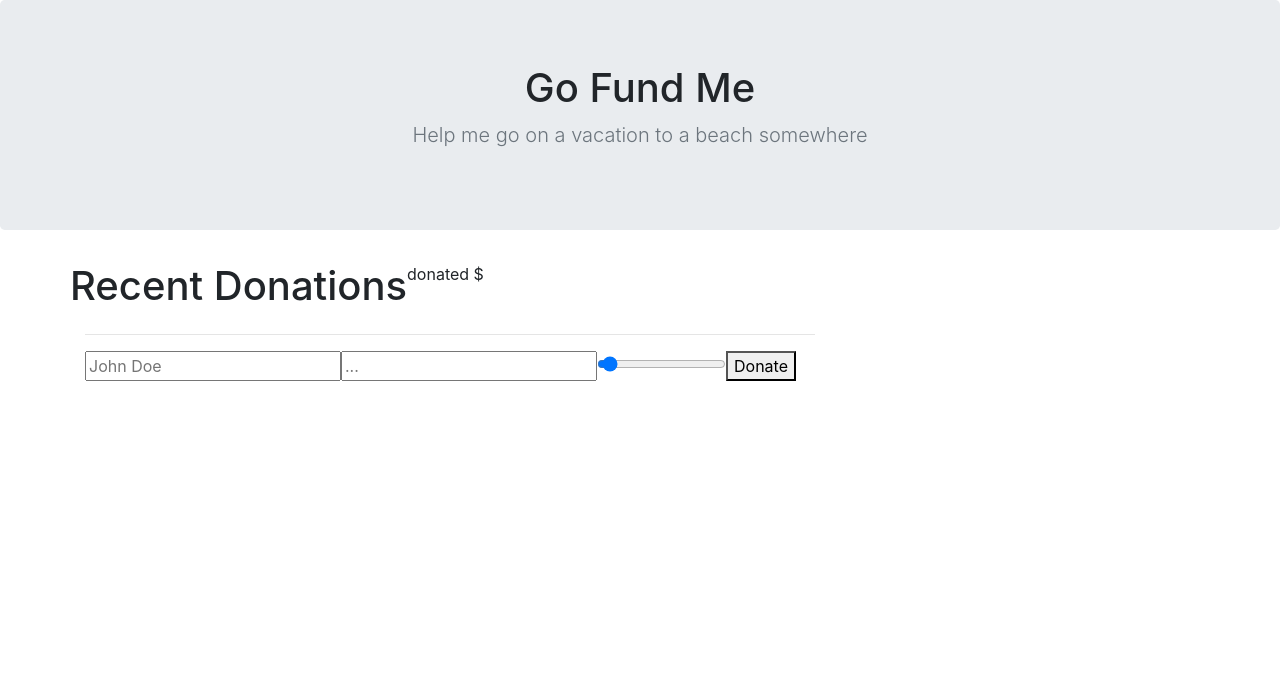
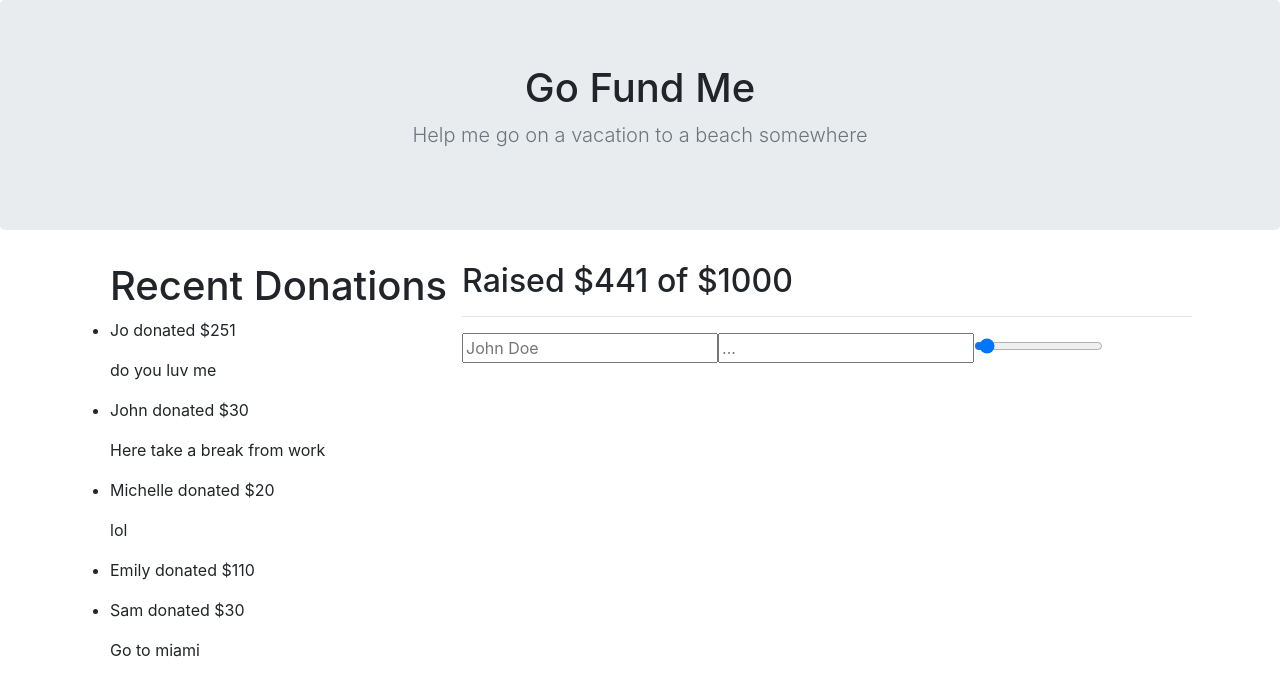
Before and after one commit to joinpursuit/Pursuit-Core-Web-Props-Lab-Tested, a React (Create React App) app: page / in a window 1280 px wide. Shown: the top 694 px of the page. Built offline with nearby package versions, Linux system fonts and the light colour scheme.

Commit message:
Complete lab

```diff
--- a/src/App.js
+++ b/src/App.js
@@ -42,14 +42,15 @@ const donations = [
 
 export default class App extends React.Component {
   render() {
+
     return (
       <>
         <TopBar />
         <div className="container">
           <div className="row">
-            <RecentDonations />
+            <RecentDonations donations={donations}/>
             <div className="col-8">
-              <Progress />
+              <Progress total={441} goal={1000}/>
               <hr />
               <DonationForm />
             </div>
--- a/src/Components/DonationForm.js
+++ b/src/Components/DonationForm.js
@@ -1,14 +1,13 @@
 import React from "react";
 
 const DonationForm = () => {
-  return (
-    <>
+
+  return(
+    <div>
       <input type="text" placeholder="John Doe"></input>
       <input type="text" placeholder="..."></input>
       <input type="range" min="5" max="1000"></input>
-      <button>Donate</button>
-    </>
-
+    </div>
   )
 };
 
--- a/src/Components/Progress.js
+++ b/src/Components/Progress.js
@@ -1,11 +1,13 @@
 import React from "react";
 
-const Progress = () => {
-  return(
-    <>
-      <h1></h1>
-    </>
+const Progress = (props) => {
+
+  const {total, goal} = props;
+
+  return (
+    <h2>Raised ${total} of ${goal}</h2>
   )
-};
+
+}
 
 export default Progress;
--- a/src/Components/RecentDonations.js
+++ b/src/Components/RecentDonations.js
@@ -1,13 +1,23 @@
-import React from "react";
+import React from 'react'
 
-const RecentDonations = ({ name, amount, caption}) => {
+const RecentDonations = (props) => {
+
+  const listItem = props.donations.map((donation, i) => {
+    return (
+      <li key={i}>
+        <p>{donation.name} donated ${donation.amount}</p>
+        <p>{donation.caption}</p>
+      </li>
+
+    )
+  })
+
   return (
-    <>
+    <ul>
       <h1>Recent Donations</h1>
-      <p>{name} donated ${amount}</p>
-      <p>{caption}</p>
-    </>
+      {listItem}
+    </ul>
   )
-};
+}
 
-export default RecentDonations;
+export default RecentDonations
```
Also changed, not shown: 1 other file (tests, documents, lock files or other folders).
